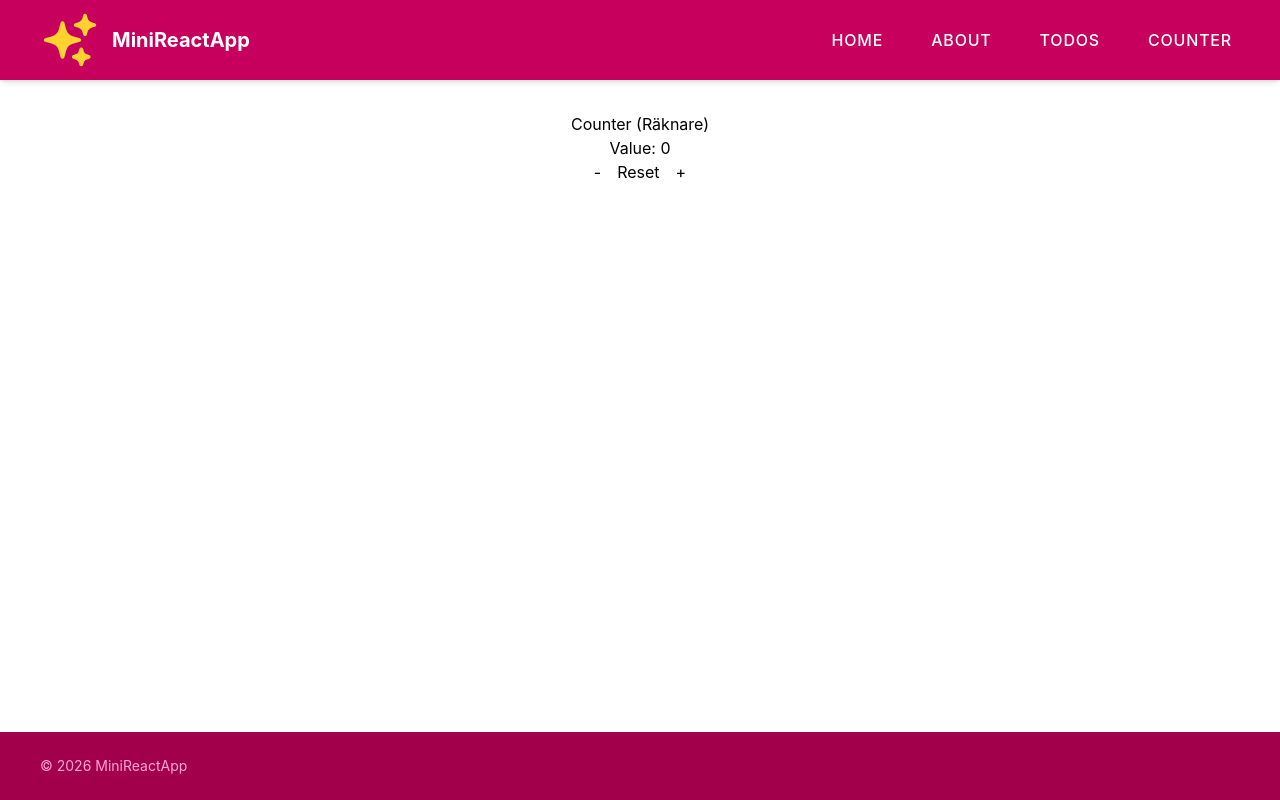
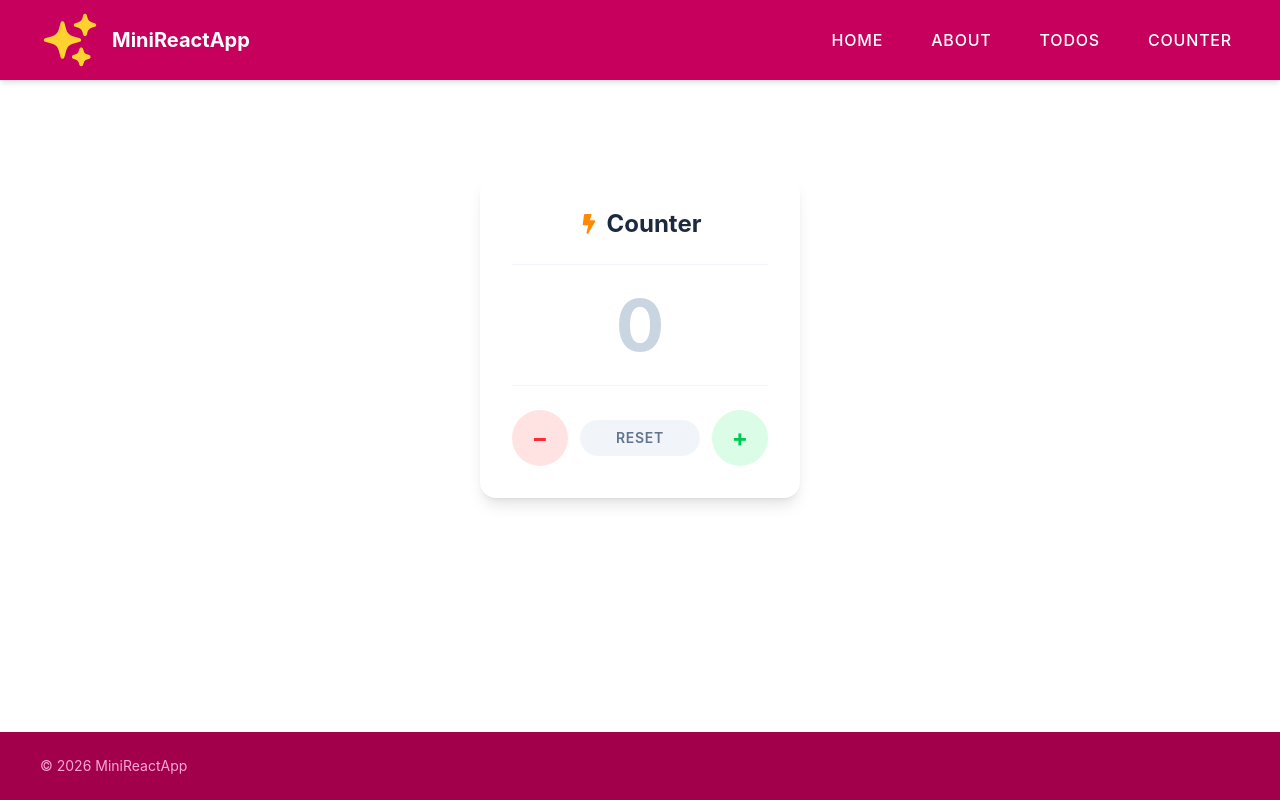
Before and after one commit to sanhu7/react-app-fixed, a React (Vite) app: page /counter in a window 1280 px wide. Built offline with nearby package versions, Linux system fonts and the light colour scheme.

Commit message:
Counter-page style with tailwind

```diff
--- a/src/components/Counter.tsx
+++ b/src/components/Counter.tsx
@@ -1,36 +1,68 @@
 import { useState, useEffect } from "react";
-
-
+import { FaBolt } from "react-icons/fa";
 
 export default function Counter() {
 
-    // ladda från LocalStorage
     const [count, setCount] = useState(() => {
         const saved = localStorage.getItem("counter");
         return saved ? Number(saved) : 0;
     });
 
-    //  spara  auto i LocalStorage vid ändring
     useEffect(() => {
         localStorage.setItem("counter", String(count));
     }, [count]);
 
+    return (
+        <section className="flex items-center justify-center py-16">
 
-    return (
-        <section style={{ textAlign: "center" }}>
-            <h1>Counter (Räknare) </h1>
-            <p>Value: {count}</p>
+            <div className="bg-white rounded-2xl shadow-lg p-8 w-80 flex flex-col items-center gap-6">
 
-            <button onClick={() => setCount(count - 1)}>
-                -
-            </button>
+                <div className="flex items-center justify-center gap-2">
+                    <FaBolt className="text-orange-400 text-xl" />
+                    <h1 className="text-2xl font-bold text-slate-800">Counter</h1>
+                </div>
 
-            <button onClick={() => setCount(0)} style={{ margin: "0 1rem" }}>
-                Reset
-            </button>
+                <div className="w-full h-px bg-slate-100" />
 
-            <button onClick={() => setCount(count + 1)}>+</button>
+                <div className={`text-7xl font-bold transition-colors duration-300 ${count > 0 ? "text-green-500" :
+                    count < 0 ? " text-red-500" :
+                        "text-slate-300"
+                    }`}>
+                    {count}
+                </div>
 
+                <div className="w-full h-px bg-slate-100" />
+
+
+                <div className="flex items-center gap-3 w-full">
+
+
+                    <button
+                        onClick={() => setCount(count - 1)}
+                        className="w-14 h-14 text-2xl font-bold bg-red-100 text-red-500 rounded-full hover:bg-red-500 hover:text-white transition-all duration-200"
+                    >
+                        −
+                    </button>
+
+                    {/* Reset — grå */}
+                    <button
+                        onClick={() => setCount(0)}
+                        className="flex-1 py-2 text-sm font-semibold uppercase tracking-wider bg-slate-100 text-slate-500 rounded-full hover:bg-slate-500 hover:text-white transition-all duration-200"
+                    >
+                        Reset
+                    </button>
+
+                    {/* Plus — grön */}
+                    <button
+                        onClick={() => setCount(count + 1)}
+                        className="w-14 h-14 text-2xl font-bold bg-green-100 text-green-500 rounded-full hover:bg-green-500 hover:text-white transition-all duration-200"
+                    >
+                        +
+                    </button>
+
+                </div>
+
+            </div>
         </section>
     );
 }
--- a/src/components/TodoList.tsx
+++ b/src/components/TodoList.tsx
@@ -57,7 +57,6 @@ export default function TodoList() {
 
     return (
         <div>
-            {/* Input + Add button */}
             <div className="flex gap-2 mb-4">
                 <input
                     value={text}
@@ -73,7 +72,6 @@ export default function TodoList() {
                 </button>
             </div>
 
-            {/* Todo list */}
             <ul className="flex flex-col gap-3">
                 {todos.map((todo) => (
                     <TodoItem
```
